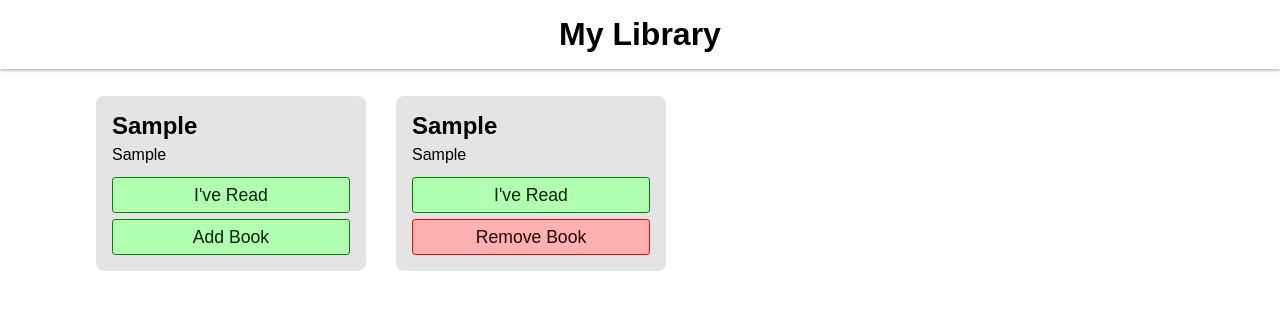
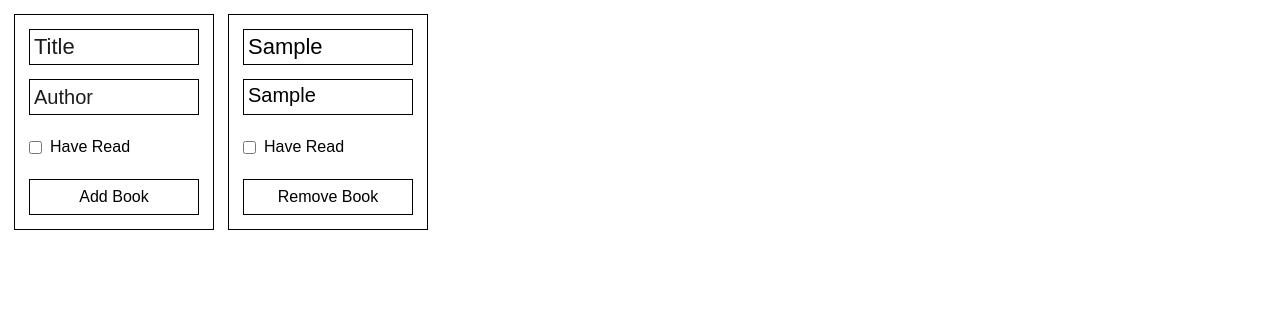
Before and after one commit to VegetableOil/library, a plain HTML site: page index.html in a window 1280 px wide. Both pictures are taken after typing "Sample", "Sample" into the empty fields and a click on the button "Add Book". Drawn offline with Linux system fonts and the light colour scheme.

Commit message:
Fixed JS Bugs

```diff
--- a/index.html
+++ b/index.html
@@ -4,23 +4,22 @@
     <meta charset="UTF-8">
     <meta http-equiv="X-UA-Compatible" content="IE=edge">
     <meta name="viewport" content="width=device-width, initial-scale=1.0">
-    <link rel="stylesheet" href="./style.css">
+    <link rel="stylesheet" href="style.css">
     <title>Library</title>
 </head>
 <body>
-    <header id="header">
-        <h1>My Library</h1>
-    </header>
     <main id="main">
-        <div class="card">
-            <input type="text" placeholder="Book Name" class="book-name" data-bookname>
-            <input type="text" placeholder="Author Name" class="author-name" data-authorname>
-            <div id="buttons">
-                <button class="read" data-haveread>I've Read</button>
-                <button class="add" data-add>Add Book</button>
+        <div class="book-input">
+            <input type="text"id="book-name-input" placeholder="Title">
+            <input type="text" id="book-author-input" placeholder="Author">
+            <div class="read-checkbox">
+                <input type="checkbox" name="read" id="read-input">
+                <label for="read" id="read-label">Have Read</label>
             </div>
+            <button id="add-book">Add Book</button>
         </div>
     </main>
+
     <script src="./script.js"></script>
 </body>
 </html>
--- a/script.js
+++ b/script.js
@@ -1,52 +1,173 @@
-let bookName = document.querySelector('[data-bookname]');
-let authorName = document.querySelector('[data-authorname]');
-let haveReadBtn = document.querySelector('[data-haveread]');
-let addBookBtn = document.querySelector('[data-add]');
 let main = document.getElementById('main');
+let bookInputDiv = document.querySelector('book-input');
+let titleInput = document.getElementById('book-name-input');
+let authorInput = document.getElementById('book-author-input');
+let readInput = document.getElementById('read-input');
+let addBookBtn = document.getElementById('add-book');
+let clicked = false;
+let x;
 
-let allBooks = [];
-let allBookCards = [];
+let myLibrary = [];
+let removeButtons = [];
 
-function Book(title, author, haveRead) {
+
+
+
+
+
+
+
+function Book(title, author, read) {
     this.title = title;
     this.author = author;
-    this.haveRead = haveRead;
+    this.read = read;
 }
 
+
+
+
+
+
+
+
+
+
+
 function addBook() {
-    addBookBtn.addEventListener('click', () => {
-        let newBook = new Book(bookName.value, authorName.value, true);
-        allBooks.push(newBook);
+    addBookBtn.onclick = function(){
+        if (!titleInput.value && !authorInput.value) {
+            alert('ye dumb cunt');
+        } else {
+            let newBook = new Book();
+            newBook.title = titleInput.value;
+            newBook.author = authorInput.value;
+            newBook.read = readInput.checked;
+            myLibrary.push(newBook);
+            console.log(newBook.read);
 
-        let newCard = document.createElement('div');
-        let newTitle = document.createElement('h2');
-        let newAuthor = document.createElement('p');
-        let newReadBtn = document.createElement('button');
-        let newRemoveBtn = document.createElement('button');
-        let buttonsDiv = document.createElement('div');
+            titleInput.value = '';
+            authorInput.value = '';
+            readInput.checked = false;
 
-        newTitle.innerText = newBook.title;
-        newAuthor.innerText = newBook.author;
-        newReadBtn.innerText = `I've Read`;
-        newRemoveBtn.innerText = `Remove Book`;
+            if (myLibrary.length == 0) {
+                x = 0;
+            } else {
+                x = myLibrary.length - 1;
+            }
 
-        newCard.classList.add('card');
-        newReadBtn.classList.add('read');
-        newRemoveBtn.classList.add('remove');
-        buttonsDiv.setAttribute('id', 'buttons');
+            addToMain(x);
+        }
+    }
+}
 
-        newCard.appendChild(newTitle);
-        newCard.appendChild(newAuthor);
-        buttonsDiv.appendChild(newReadBtn);
-        buttonsDiv.appendChild(newRemoveBtn);
-        newCard.appendChild(buttonsDiv);
 
-        main.appendChild(newCard);
-    });
 
-    newRemoveBtn.addEventListener('click', () => {
-        alert('banaana');
+
+
+
+
+
+
+
+
+
+
+function removeFun() {
+    let yourNans = document.querySelectorAll('button');
+    let nanas = Array.from(yourNans);
+    nanas.shift();
+    nanas.forEach(mam => {
+        if (mam.innerText != 'Add Book') {
+            mam.onclick = () => {
+                myLibrary.splice(nanas.indexOf(mam), 1);
+
+                while (main.children.length > 1) {
+                    main.removeChild(main.lastElementChild);
+                }
+                addToMain(x = 0);
+            }
+        }
     });
 }
 
+
+
+
+
+
+
+
+
+
+
+
+
+
+
+
+function addToMain(i) {
+    for (i; i < myLibrary.length; i++) {
+        //create new book div
+        let newBookDiv = document.createElement('div');
+        newBookDiv.classList.add('book-input');
+
+        //create new checkbox div
+        let newCheckDiv = document.createElement('div');
+        newCheckDiv.classList.add('read-checkbox');
+
+        //create book title
+        let newTitleInput = document.createElement('h1');
+        newTitleInput.setAttribute('id', 'book-name-input');
+        newTitleInput.innerText = myLibrary[i].title;
+
+        //create book author
+        let newAuthorInput = document.createElement('h2');
+        newAuthorInput.setAttribute('id', 'book-author-input');
+        newAuthorInput.innerText = myLibrary[i].author;
+
+        //create checkbox
+        let newCheck = document.createElement('input');
+        newCheck.type = 'checkbox';
+        newCheck.setAttribute('id', 'read-input');
+        if (myLibrary[i].read) {
+            newCheck.checked = 'true';
+        }
+
+        //create checkbox label
+        let newLabel = document.createElement('label');
+        newLabel.setAttribute('id', 'read-label');
+        newLabel.innerText = 'Have Read';
+
+        //create button
+        let newButton = document.createElement('button');
+        newButton.innerText = 'Remove Book';
+        newButton.classList.add(`remove-${i}`);
+        removeButtons.push(newButton);
+
+        newBookDiv.appendChild(newTitleInput);
+        newBookDiv.appendChild(newAuthorInput);
+        newCheckDiv.appendChild(newCheck);
+        newCheckDiv.appendChild(newLabel);
+        newBookDiv.appendChild(newCheckDiv);
+        newBookDiv.appendChild(newButton);
+        main.appendChild(newBookDiv);
+
+        removeFun();
+    }
+}
+
+
+
+
+
+
+
+
+
+
+
+
+
+
+
 addBook();
--- a/style.scss
+++ b/style.scss
@@ -1,105 +1,93 @@
+$big-font: 22px;
+$medium-font: 20px;
+$small-font: 16px;
+$dark-gray: rgb(28, 28, 28);
+$border-radius: 6px;
+$padding-big: 14px;
+$padding-small: 8px;
+$border: 1px solid black;
+
+
 * {
     margin: 0;
     padding: 0;
     box-sizing: border-box;
-    font-family: sans-serif;
-}
-
-:root {
-    font-size: 16px;
+    font-family: sans-serif
 }
 
 body {
-    height: 100vh;
     display: flex;
-    flex-direction: column;
-    justify-content: center;
-    align-items: center;
+}
 
-    #header {
-        position: fixed;
-        background-color: rgba(255, 255, 255, .75);
-        backdrop-filter: blur(10px);
-        top: 0;
-        left: 0;
+#main {
+    width: 100%;
+    height: fit-content;
+    padding: $padding-big;
+    display: grid;
+    grid-template-columns: repeat(auto-fill, 200px);
+    gap: $padding-big;
+    column-gap: $padding-big;
+}
+
+.book-input {
+    padding: $padding-big;
+    border: $border;
+    width: 100%;
+    display: grid;
+    grid-template-columns: 1fr;
+    grid-template-rows: repeat(4, 1fr);
+    row-gap: $padding-big;
+
+    input[type=text], h1, h2 {
+        padding: $padding-small * 0.5;
+        border: $border;
+        outline: none;
+        font-weight: lighter;
         width: 100%;
-        box-shadow: 0 1px 3px 0 rgba(65, 65, 65, 0.5);
-        text-align: center;
-        padding: 1rem;
     }
 
-    #main {
-        display: grid;
-        grid-template-columns: repeat(4, 300px);
-        justify-content: space-between;
-        width: 100%;
-        height: 100%;
-        padding: 6rem;
-        row-gap: 1rem;
+    input[type=text]::placeholder {
+        color: $dark-gray;
+    }
 
-        .card {
-            width: 90%;
-            height: fit-content;
-            padding: 1rem;
-            border-radius: 0.5rem;
-            background-color: rgb(228, 228, 228);
+    #book-name-input, h1 {
+        font-size: $big-font;
+    }
 
-            #buttons {
-                width: 100%;
-                display: flex;
-                flex-direction: column;
-                justify-content: space-between;
-                align-items: center;
+    #book-author-input, h2 {
+        font-size: $medium-font;
+    }
 
-                button {
-                    padding: 0.4rem 0;
-                    font-size: 1.1rem;
-                    width: 100%;
-                    outline: none;
-                }
+    .read-checkbox {
+        display: flex;
+        justify-content: flex-start;
+        align-items: center;
 
-                .read, .add {
-                    background-color: rgb(177, 255, 177);
-                    color: rgb(0, 36, 0);
-                    border: 1px solid green;
-                    border-radius: 0.2rem;
-                }
-
-                .remove {
-                    background-color: rgb(255, 177, 177);
-                    color: rgb(36, 0, 0);
-                    border: 1px solid red;
-                    border-radius: 0.2rem;
-                }
-            }
-
-            input {
-                background-color: transparent;
-                border: none;
-                outline: none;
-            }
-
-            .author-name {
-                font-size: 1rem;
-            }
-
-            .book-name {
-                font-size: 1.5rem;
-                font-weight: bold;
-                margin-top: 0;
-            }
-
-            h2, p, input {
-                grid-column: 1/4;
-            }
-
-            h2 {
-                margin-top: 0;
-            }
+        input[type=checkbox] {
+            cursor: pointer;
+            border: $border;
+            margin: auto $padding-small auto 0;
         }
 
-        .card * {
-            margin-top: 0.4rem;
+        #read-label {
+            font-size: $small-font;
+            font-weight: lighter;
         }
     }
+
+    button {
+        font-size: $small-font;
+        cursor: pointer;
+        border: $border;
+        background-color: white;
+        outline: none;
+    }
+
+    button[class^="remove-"]:hover {
+        background-color: rgb(201, 101, 101);
+    }
+
+    button:hover {
+        background-color: lightgreen;
+    }
 }
```
Also changed, not shown: style.css, 1 other file.
